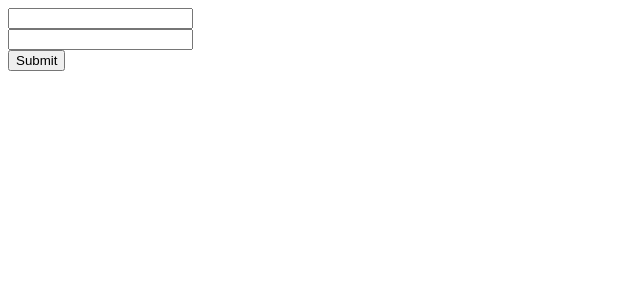
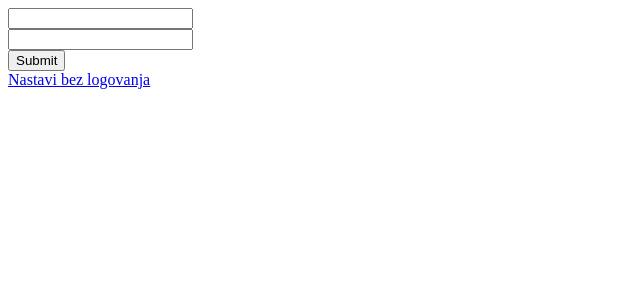
Before and after one commit to pusgs-psi-2018-2019-team/PUSGS---PSI---2018-2019, an Angular app in the folder jgsp-app/: page / in a window 1280 px wide. Shown: the top 300 px of the page, without its empty margins (0-640 px from the left). Built offline with nearby package versions, Linux system fonts and the light colour scheme.

Commit message:
without login

```diff
--- a/jgsp-app/src/app/login/login.component.html
+++ b/jgsp-app/src/app/login/login.component.html
@@ -5,3 +5,5 @@
   <br/>
   <input type="submit"/>
 </form>
+
+<a href="http://localhost:4200/home">Nastavi bez logovanja</a>
```
